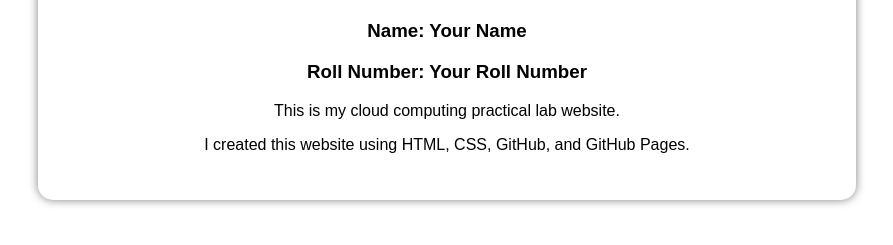
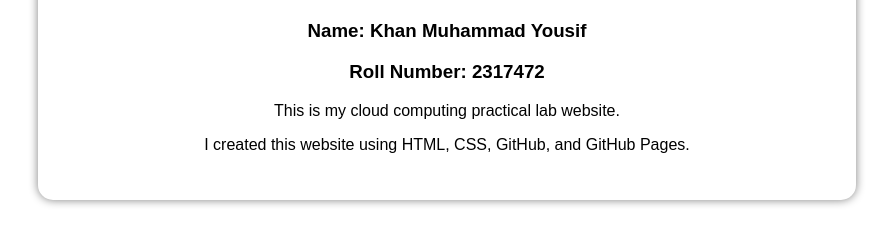
Before and after one commit to jkrkhan369-bit/mywebsite, a plain HTML site: page about.html in a window 1280 px wide. Shown: the part 279-524 px from the top of the page, without its empty margins (193-1086 px from the left). Drawn offline with Linux system fonts and the light colour scheme.

Commit message:
Update name and roll number in about.html

```diff
--- a/about.html
+++ b/about.html
@@ -19,8 +19,8 @@
 
         <img src="profile.jpg" class="profile">
 
-        <h3>Name: Your Name</h3>
-        <h3>Roll Number: Your Roll Number</h3>
+        <h3>Name: Khan Muhammad Yousif</h3>
+        <h3>Roll Number: 2317472</h3>
 
         <p>This is my cloud computing practical lab website.</p>
 
```
